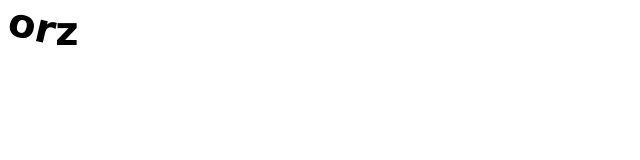
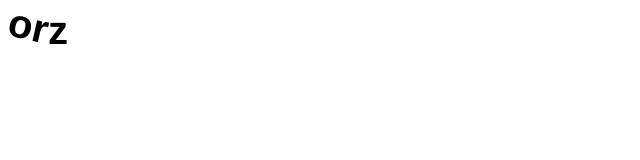
Before and after one commit to bnkrr/orz, a plain HTML site: page index.html in a window 1280 px wide. Shown: the full height of the page, 0-640 px from the left. Drawn offline with nearby package versions, Linux system fonts and the light colour scheme.

Commit message:
Update index.html

```diff
--- a/index.html
+++ b/index.html
@@ -8,7 +8,7 @@
        text-align: right;
        font-size: 40px;
        font-weight: bold;
-       font-family: verdana;}
+       font-family:"Helvetica","Lucida Family","Comic Sans MS",sans-serif;}
   #o {
     transform:rotate(45deg);
     transform-origin:100% 50%;
```
